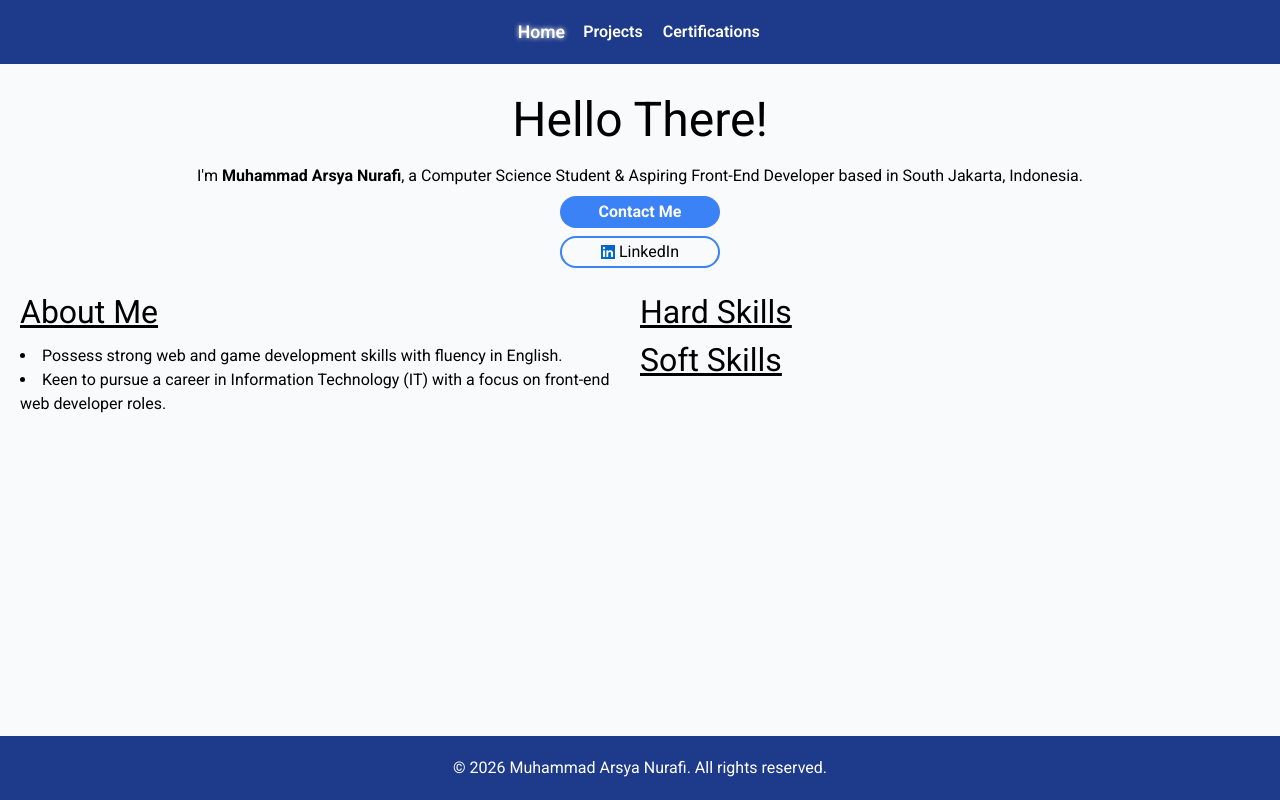
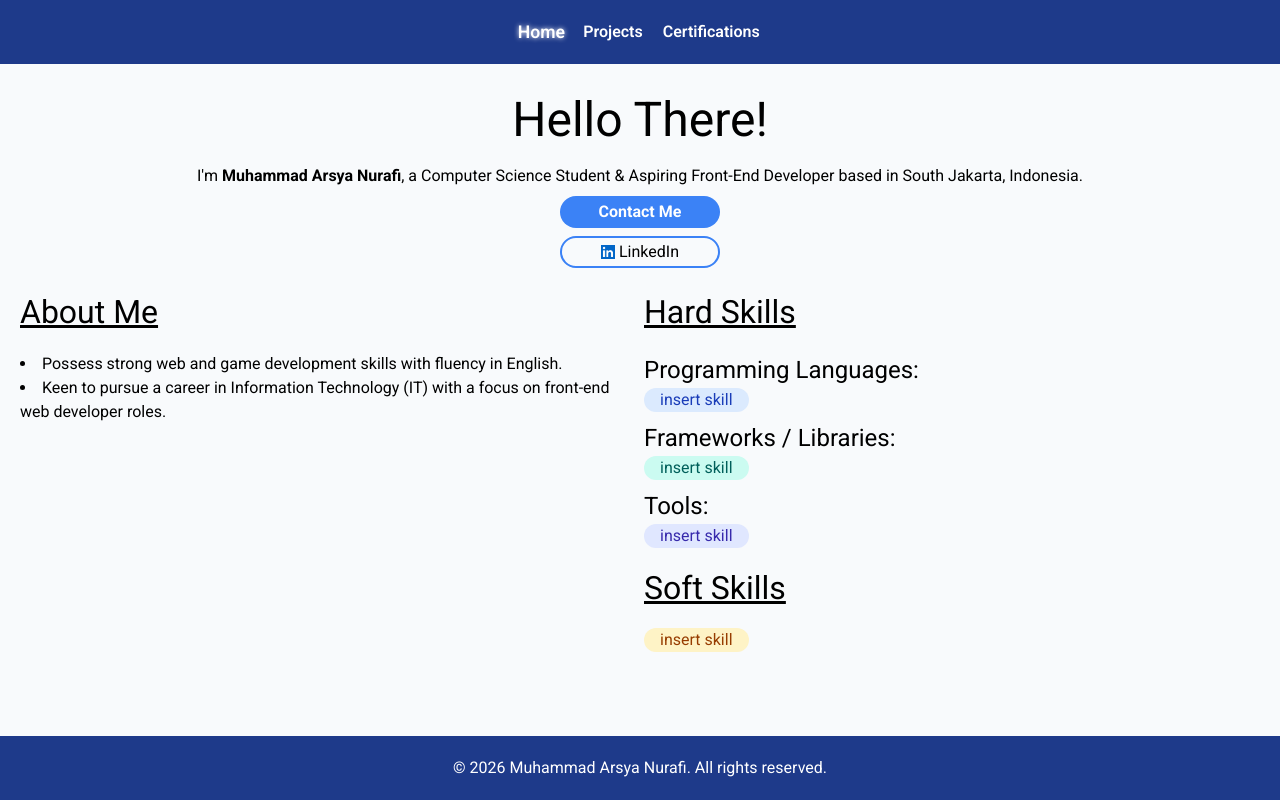
Before and after one commit to arsya2405/frontend-portofolio, a React (Vite) app: page / in a window 1280 px wide. Built offline with nearby package versions, Linux system fonts and the light colour scheme.

Commit message:
added layout for hard and soft skills, continue later

```diff
--- a/src/components/AboutMeComponent.tsx
+++ b/src/components/AboutMeComponent.tsx
@@ -1,19 +1,42 @@
 function AboutMe () {
     return (
-        <article className="flex">
-            <div className="flex-1 flex flex-col gap-[0.5rem]">
+        <article className="flex gap-[0.5rem]">
+            <div id="about-me" className="flex-1 flex flex-col gap-[1rem]">
                 <h1 className="underline">About Me</h1>
                 <ul className="list-disc list-inside">
                     <li>Possess strong web and game development skills with fluency in English.</li>
                     <li>Keen to pursue a career in Information Technology (IT) with a focus on front-end web developer roles.</li>
                 </ul>
             </div>
-            <div className="flex-1 flex flex-col">
-                <div>
+            <div id="skills" className="flex-1 flex flex-col gap-[1rem]">
+                <div id="hard-skills" className="flex flex-col gap-[1rem]">
                     <h1 className="underline">Hard Skills</h1>
+                    <div id="hard-skill-groups" className="flex flex-col gap-[0.5rem]">
+                        <div id="programming-languages" className="flex flex-col">
+                            <h2>Programming Languages:</h2>
+                            <div className="flex gap-[0.5rem]">
+                                <div className="pill-element bg-blue-100 text-blue-800">insert skill</div>
+                            </div>
+                        </div>
+                        <div id="frameworks-or-libraries" className="flex flex-col">
+                            <h2>Frameworks / Libraries:</h2>
+                            <div className="flex gap-[0.5rem]">
+                                <div className="pill-element bg-teal-100 text-teal-800">insert skill</div>
+                            </div>
+                        </div>
+                        <div id="tools" className="flex flex-col">
+                            <h2>Tools:</h2>
+                            <div className="flex gap-[0.5rem]">
+                                <div className="pill-element bg-indigo-100 text-indigo-800">insert skill</div>
+                            </div>
+                        </div>
+                    </div>
                 </div>
-                <div>
+                <div id="soft-skills" className="flex flex-col gap-[1rem]">
                     <h1 className="underline">Soft Skills</h1>
+                    <div className="flex gap-[0.5rem]">
+                        <div className="pill-element bg-amber-100 text-amber-800">insert skill</div>
+                    </div>
                 </div>
             </div>
         </article>
```
